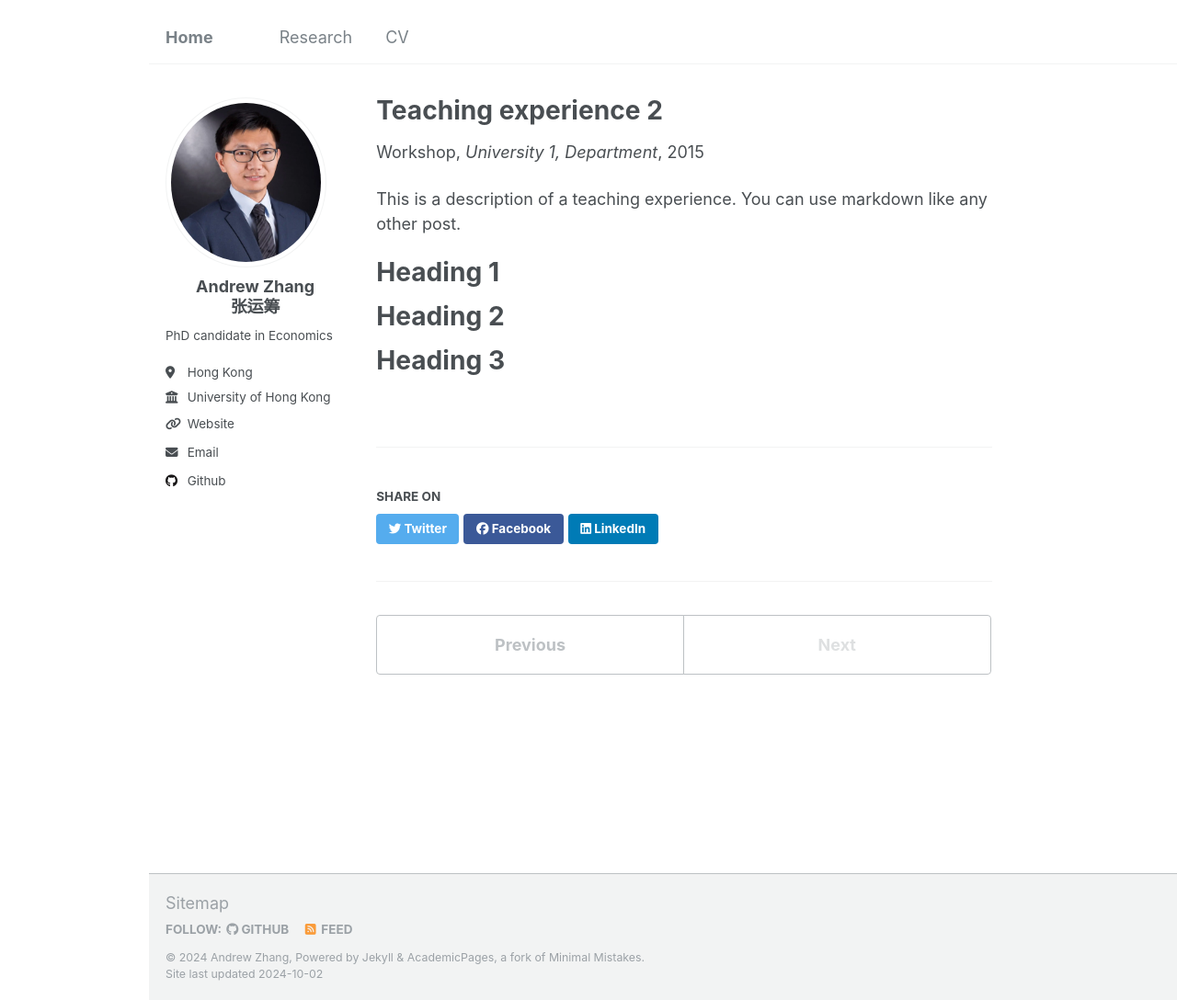
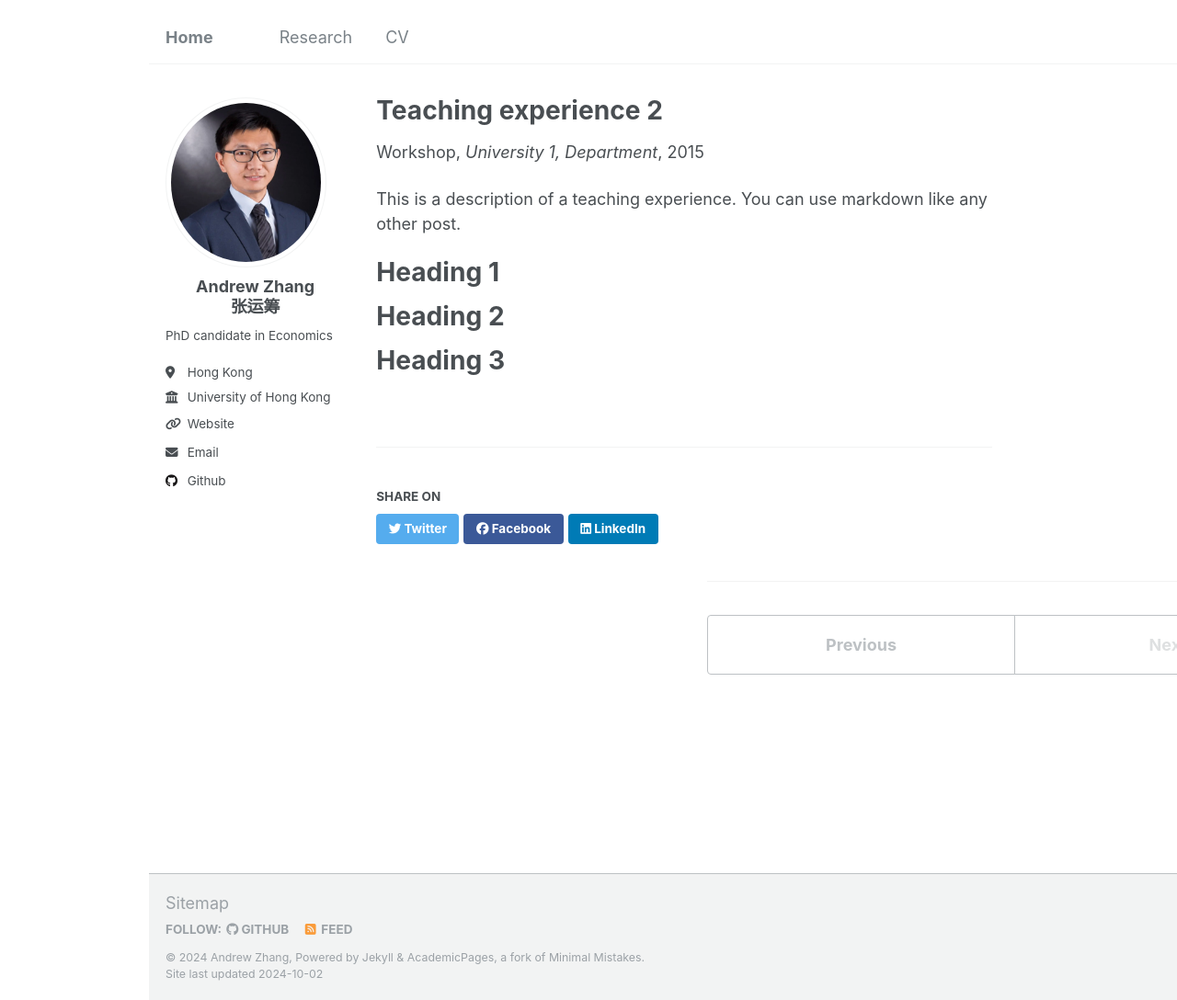
Before and after one commit to Andrew-YC-Zhang/andrew-yc-zhang.github.io, a Jekyll site: the page built from _teaching/2015-spring-teaching-2.md, in a window 1280 px wide and 1088 px high. Shown: the whole window at 92% size. Built offline with Jekyll 4.4.1, drawn with Linux system fonts in a browser that asks for light colours.

Commit message:
Update _navigation.scss

```diff
--- a/_sass/_navigation.scss
+++ b/_sass/_navigation.scss
@@ -60,6 +60,7 @@
   @include full();
   @include clearfix();
   margin-top: 1em;
+  margin-left: 20em;
   padding-top: 1em;
 
   ul {
```
